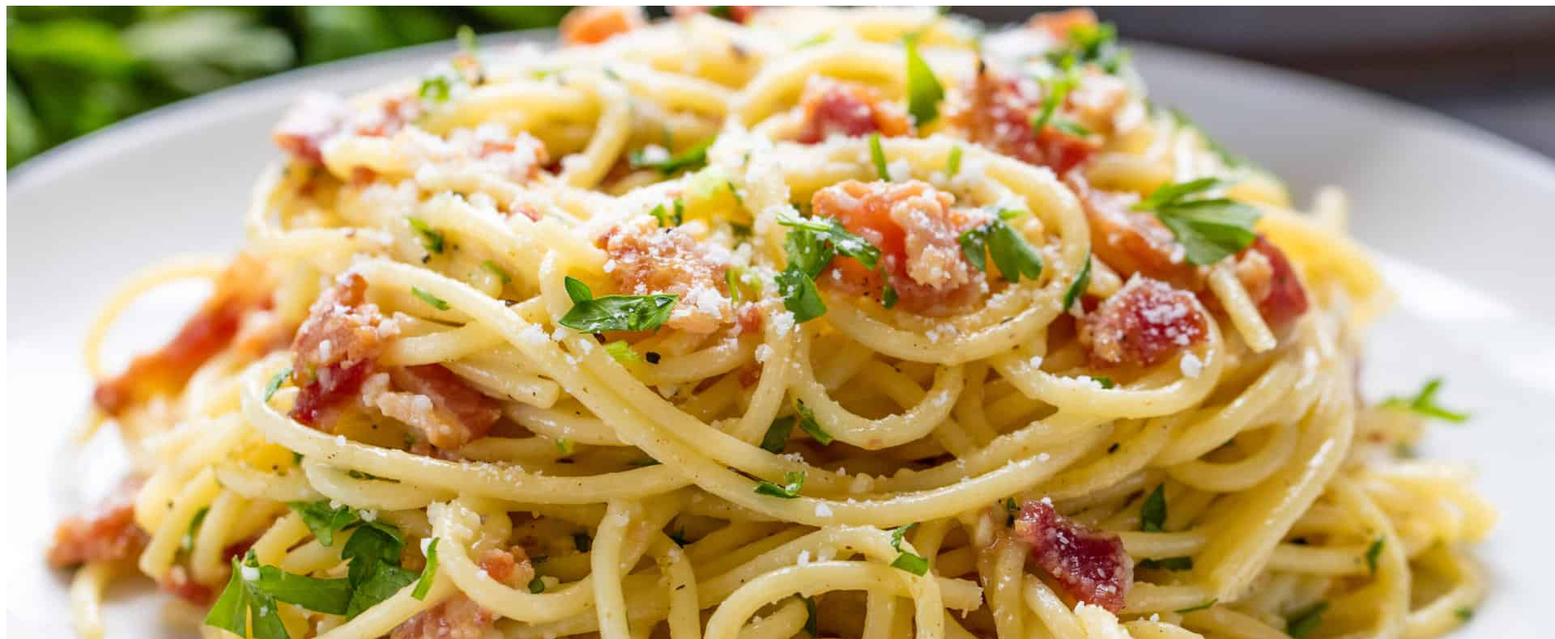
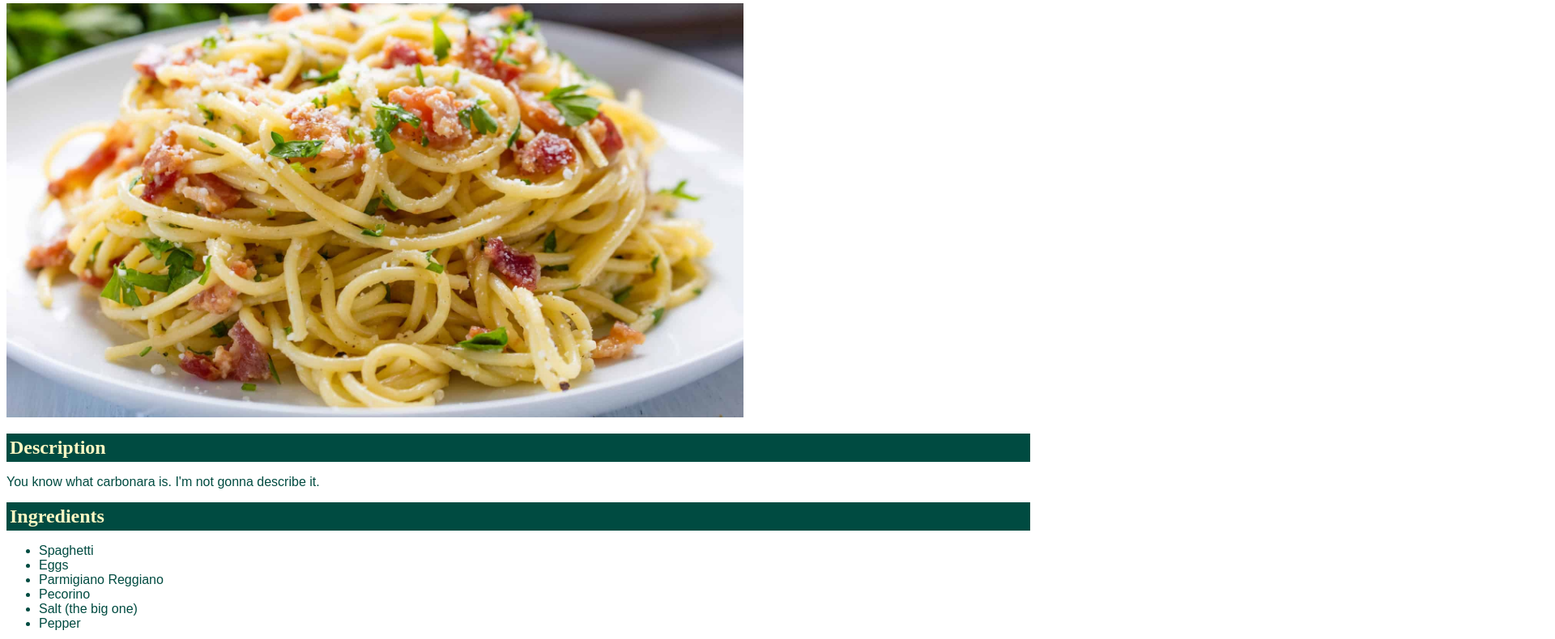
Before and after one commit to Kadmioo/odin-recipes, a plain HTML site: page recipes/carbonara.html in a window 1280 px wide. Shown: the part 73-863 px from the top of the page at 81% size, 1920 px wide, since content can reach past the window. Drawn offline with Linux system fonts and the light colour scheme.

Commit message:
Update style

```diff
--- a/style.css
+++ b/style.css
@@ -1,10 +1,22 @@
 h1, h2{
     font-family: 'Times New Roman', Times, serif;
+
     color: rgb(255, 249, 195);
-    background-color: rgb(0, 75, 65)
+    background-color: rgb(0, 75, 65);
+
+    padding: 4px;
+
+    margin-top: 16px;
+    margin-bottom: 16px;
+    margin-left: 0;
+    margin-right: 0;
 }
 
 p, li, ul, ol{
     font-family: Arial, Helvetica, sans-serif;
     color: rgb(0, 75, 65);
 }
+
+img{
+    height: 512px;
+}
```
